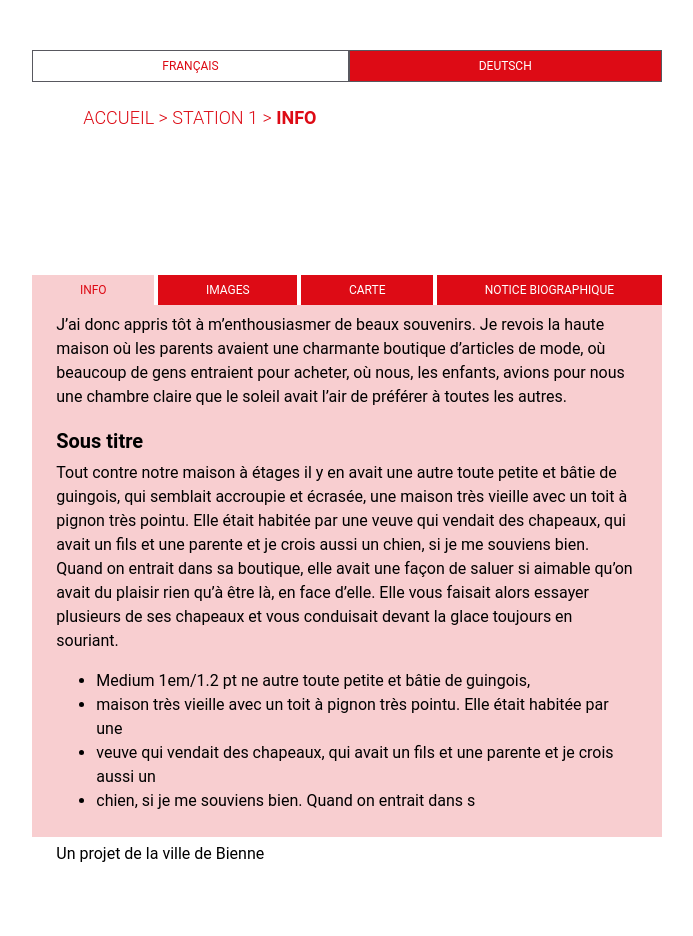
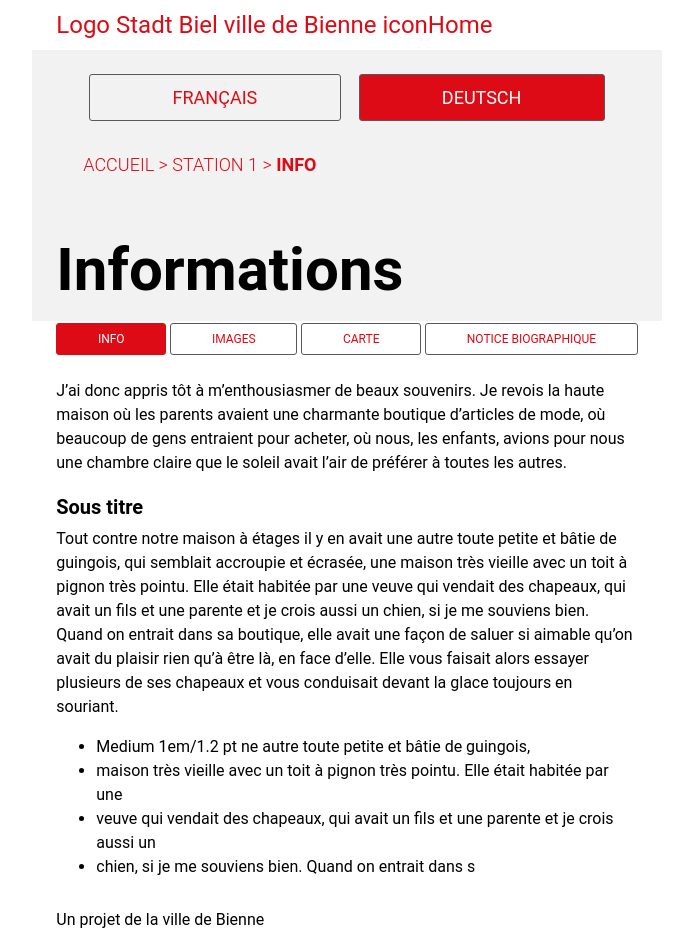
Before and after one commit to Structo-ch/Projet-Ici-c-est, a website: page index.html in a window 1280 px wide. Shown: the whole page, without its empty margins (293-986 px from the left). Before the commit the page ends 871 px from the top, so only its background shows below. Drawn offline with Linux system fonts and the light colour scheme.

Commit message:
wip style

```diff
--- a/index.html
+++ b/index.html
@@ -16,6 +16,9 @@
             iconHome
         </span>
     </header>
+    <main>
+        <article>
+            <header>
                 <section class="language-selector">
                     <nav class="main">
                         <ul class="lang">
@@ -36,9 +39,6 @@
                         </ul>
                     </nav>
                 </section>
-    <main>
-        <article>
-            <header>
                 <div class="breadcrumb">
                     <a href="https://robert-walser.netlify.app/fr/">
                         <span class="breadcrumb-item">
--- a/scss/style.scss
+++ b/scss/style.scss
@@ -16,16 +16,23 @@ body {
     text-align: left;
 }
 
-header, .header {
+header,
+.header {
     font-size: 1.5em;
     padding: .3em $padding-horizontal;
-    color: $white;
+    color: $main-primary-color;
     background-color: $bg-header-color;
     font-weight: normal;
 }
 
+article header {
+    background-color: $bg-header-article-color;
+    color: $black;
+}
 
-footer, .footer {
+
+footer,
+.footer {
     background: $white;
     padding: .3em ($padding-horizontal * 1.5);
 }
--- a/scss/tab-selector.scss
+++ b/scss/tab-selector.scss
@@ -41,11 +41,12 @@ VERSION:	0.0.1
         .tabs-item-text {
             color: $btn-color-inactive;
             padding: $btn-padding;
+            border: solid;
             border-color: $btn-border-color;
             border-width: $btn-border-width;
             border-radius: $btn-border-radius;
             text-align: center;
-            background-color: $main-primary-color;
+            background-color: $btn-bg-color;
             font-size: $bt-font-size;
         }
 
@@ -62,6 +63,7 @@ VERSION:	0.0.1
             .tabs-item-text {
                 background-color: $btn-bg-color-actif;
                 color: $btn-color;
+                border-color: $btn-bg-color-actif;
             }
         }
 
--- a/scss/typographie.scss
+++ b/scss/typographie.scss
@@ -11,7 +11,18 @@ p {
 }
 
 /************************************** titre **************************************/
-.h1, .h2, .h3, .h4, .h5, .h6, h1, h2, h3, h4, h5, h6 {
+.h1,
+.h2,
+.h3,
+.h4,
+.h5,
+.h6,
+h1,
+h2,
+h3,
+h4,
+h5,
+h6 {
     margin-bottom: .5rem;
     font-family: inherit;
     font-weight: 500;
@@ -19,34 +30,40 @@ p {
     color: inherit;
 }
 
-.h1, h1 {
+.h1,
+h1 {
     font-size: 2.5em;
     text-align: left;
-    color: var($main-primary-color);
+    color: $black;
     font-weight: bold;
 }
 
-.h2, h2 {
+.h2,
+h2 {
     font-size: 1.25em;
     font-weight: 400;
 }
 
-.h3, h3 {
+.h3,
+h3 {
     font-size: 1.25em;
     font-weight: bold;
 }
 
-.h4, h4 {
+.h4,
+h4 {
     font-size: 1em;
     font-weight: bold;
 }
 
-.h5, h5 {
+.h5,
+h5 {
     font-size: 1em;
     font-weight: 400;
 }
 
-.h6, h6 {
+.h6,
+h6 {
     font-size: 1rem;
     font-weight: 300;
 }
--- a/scss/variables.scss
+++ b/scss/variables.scss
@@ -25,7 +25,8 @@ $main-primary-color: #DD0B15 !default;
 $main-primary-color-opacity: rgba($main-primary-color, .2);
 $text-primary-color: #000 !default;
 $bg-header-color: transparent;
-$bg-content-color: rgba($main-primary-color, .2);
+$bg-header-article-color: #F2F2F2;
+$bg-content-color: transparent;
 
 $white: #FFF !default;
 $black: #000 !default;
@@ -39,18 +40,18 @@ $margin-horizontal: 1em;
 $padding: .5em;
 $padding-vertical: .5em;
 $padding-horizontal: 1em;
-$radius: 0;
+$radius: 3px;
 
 $breadcrumb-font-size: $secondary-font-size;
 
 /* boutons */
-$btn-color: $main-primary-color;
-$btn-color-active: $main-primary-color;
-$btn-color-inactive: $white;
-$btn-bg-color: $main-primary-color;
+$btn-color: white;
+$btn-color-active: white;
+$btn-color-inactive: $main-primary-color;
+$btn-bg-color: white;
 $btn-padding: $padding-vertical $padding-horizontal;
 $btn-margin: 2px;
-$btn-border-color: $main-primary-color;
+$btn-border-color: #58585F;
 $btn-border-width: 1px;
 $btn-border-radius: $radius;
 $bt-transform: uppercase;
@@ -71,7 +72,7 @@ $language-margin: $margin;
 $language-bt-transform: $bt-transform;
 $language-bt-font-size: $secondary-font-size;
 
-$btn-bg-color-actif: $main-primary-color-opacity;
+$btn-bg-color-actif: $main-primary-color;
 
 /* boutons hover */
 $btn-bg-color-hover: $main-primary-color-opacity;
```
Also changed, not shown: public/css/main.css. Lines whose indentation alone changed are shown as unchanged.
